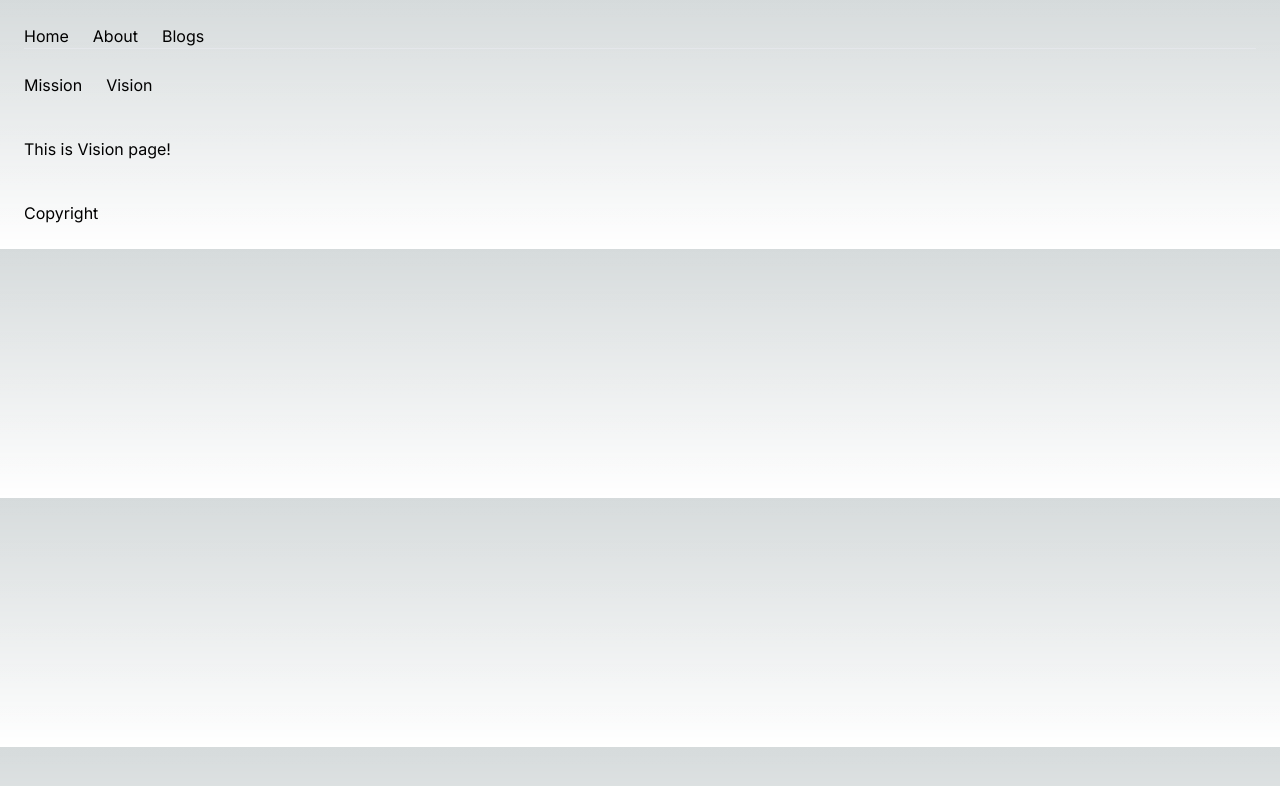
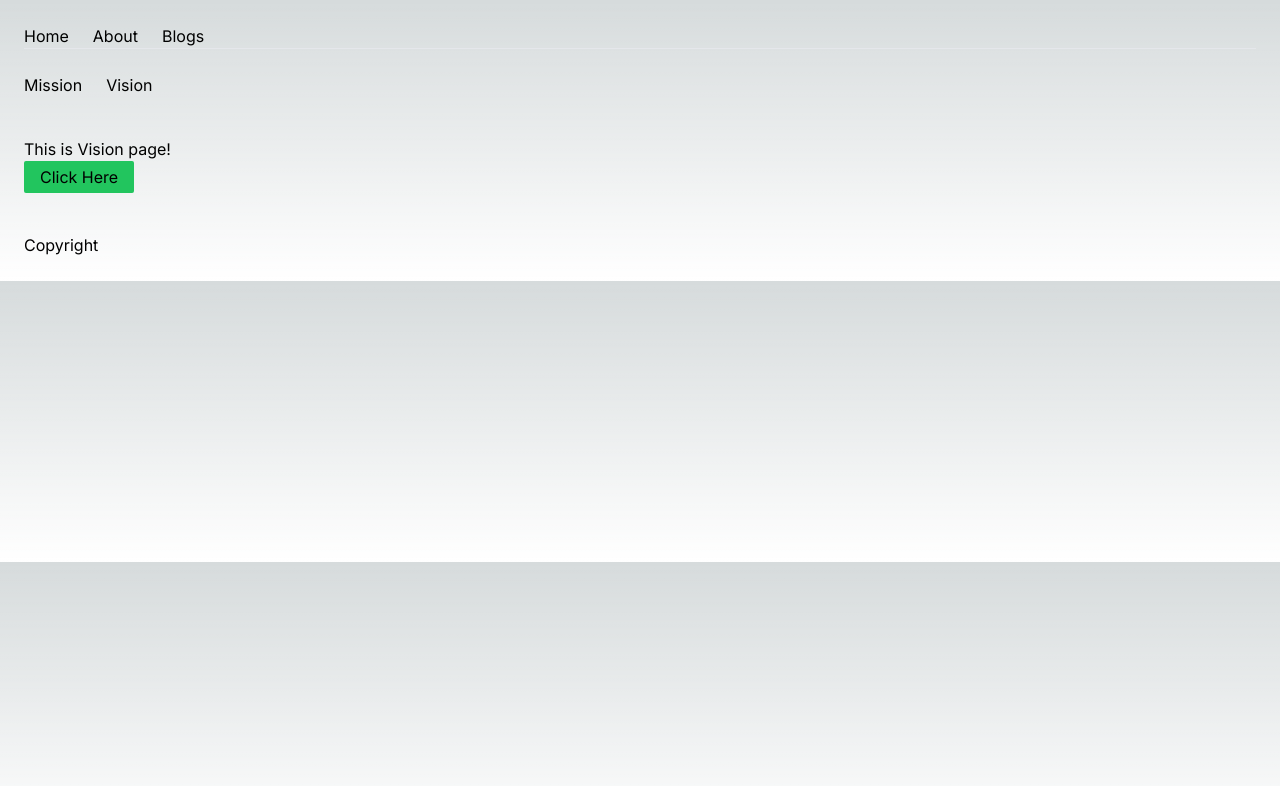
Before and after one commit to Fatiha26/Learning-NEXT-js, a Next.js app: page /about/vision in a window 1280 px wide. Shown: the top 786 px of the page. Built offline with nearby package versions, Linux system fonts and the light colour scheme.

Commit message:
SC VS CC

```diff
--- a/app/about/page.js
+++ b/app/about/page.js
@@ -1,9 +1,11 @@
+
 import React from 'react'
 
 export default function About() {
   return (
     <main className="mt-10">
         <div>This is About page!</div>
+
     </main>
   )
 }
--- a/app/about/vision/page.js
+++ b/app/about/vision/page.js
@@ -1,9 +1,15 @@
+"use client"
 import React from 'react'
 
 export default function About() {
   return (
     <main className="mt-10">
         <div>This is Vision page!</div>
+        <button className='bg-green-500
+            rounded-sm px-4 py-1'
+            onClick={()=> console.log("clicked")}>
+          Click Here
+        </button>
     </main>
   )
 }
```
